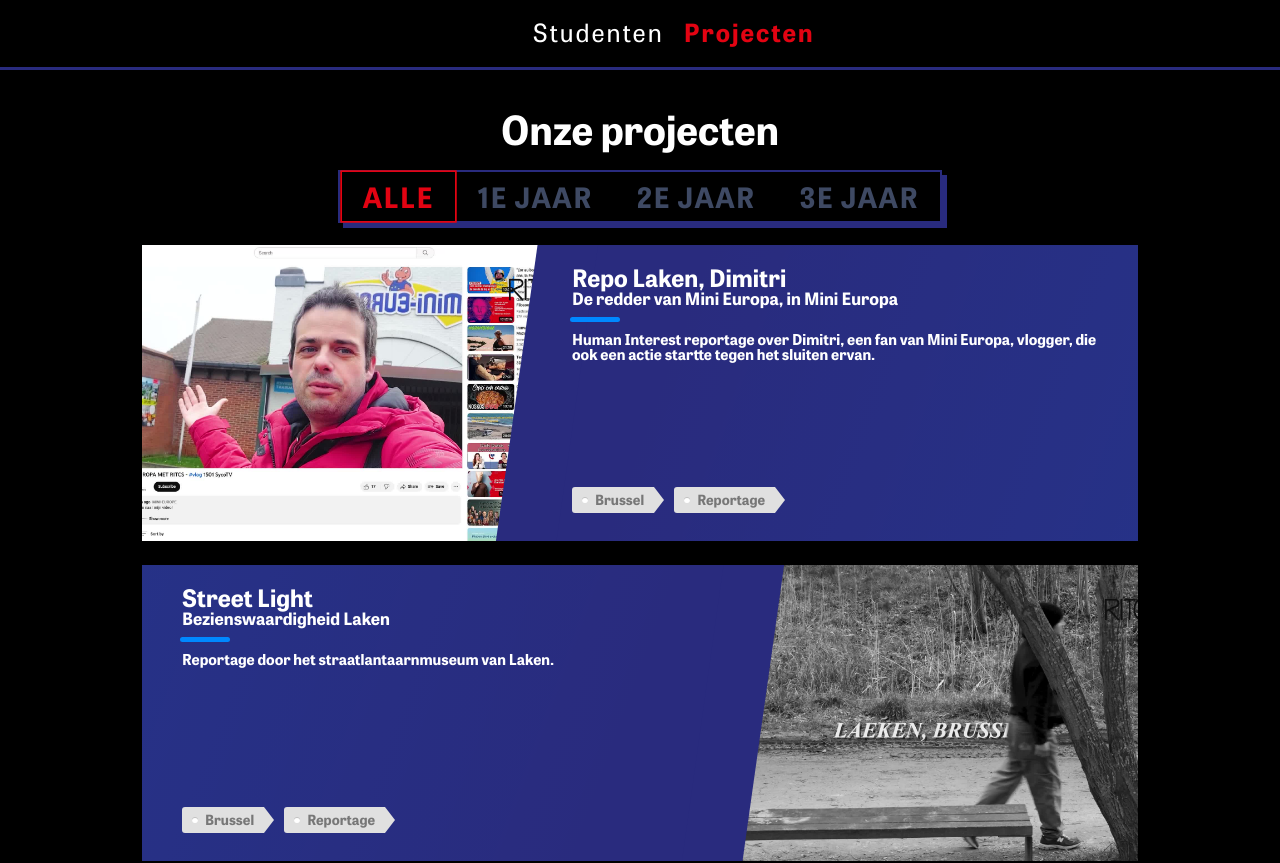
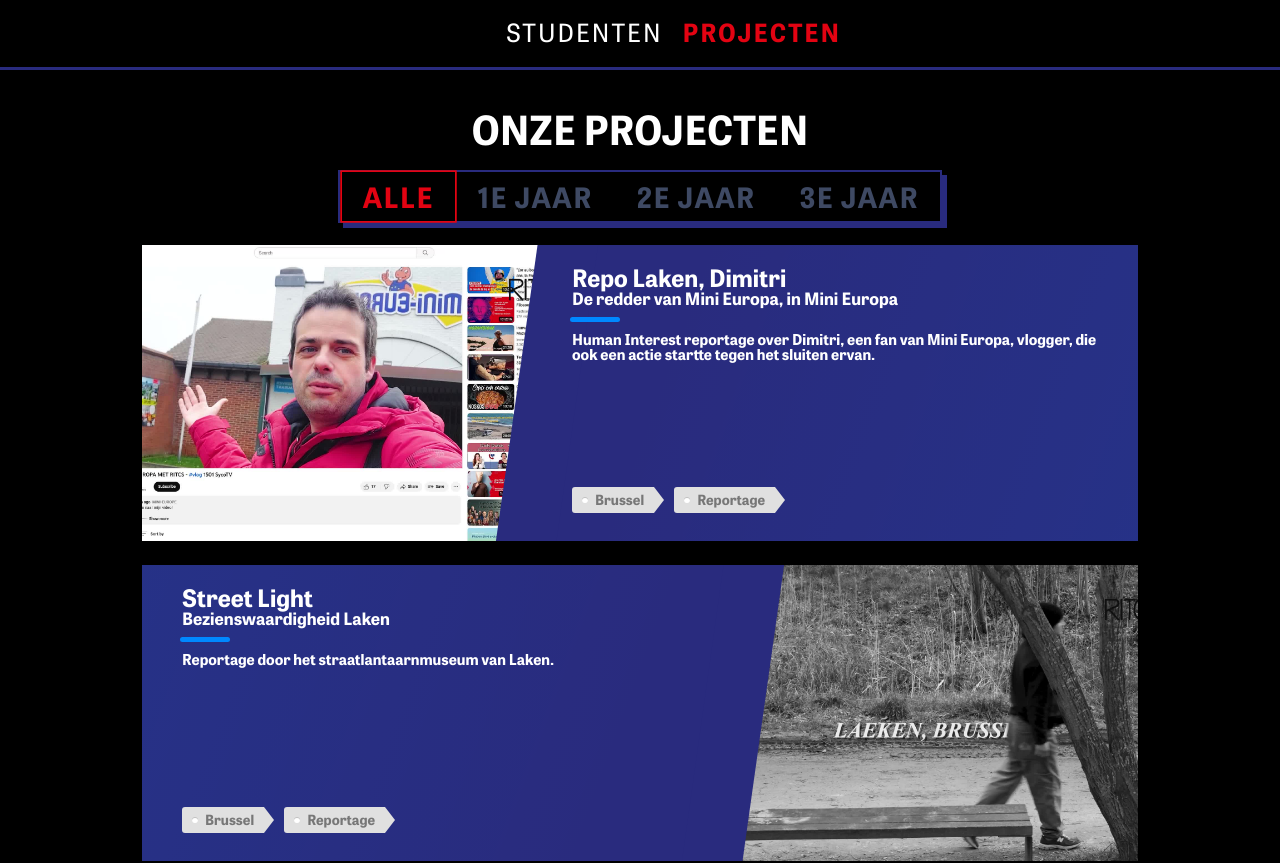
Before and after one commit to MaxTechnics/ritcs-portfolio-blackbox, a Vue app: page /projects in a window 1280 px wide. Shown: the top 863 px of the page. Built offline with nearby package versions, Linux system fonts and the light colour scheme; the HTML template or start-up script is replaced by a standard one; a web font is replaced by a local one.

Commit message:
More bullshit uppercasing

```diff
--- a/src/components/NavBar.vue
+++ b/src/components/NavBar.vue
@@ -41,6 +41,7 @@ img {
     // justify-content: end;
     justify-content: center;
     border-bottom: 3px solid var(--shadow_color);
+    text-transform: uppercase;
 }
 
 .nav__btn {
--- a/src/views/ProjectView.vue
+++ b/src/views/ProjectView.vue
@@ -52,6 +52,10 @@ const filteredProjects = computed(() => {
 </script>
 
 <style lang="scss" scoped>
+h2 {
+    text-transform: uppercase;
+}
+
 .project_container {
     display: flex;
     align-items: center;
--- a/src/views/StudentView.vue
+++ b/src/views/StudentView.vue
@@ -114,6 +114,9 @@ const filteredAndSortedStudents = computed(() => {
 </script>
 
 <style lang="scss" scoped>
+h2 {
+    text-transform: uppercase;
+}
 .usercontainer {
     display: flex;
     flex-direction: column;
```
